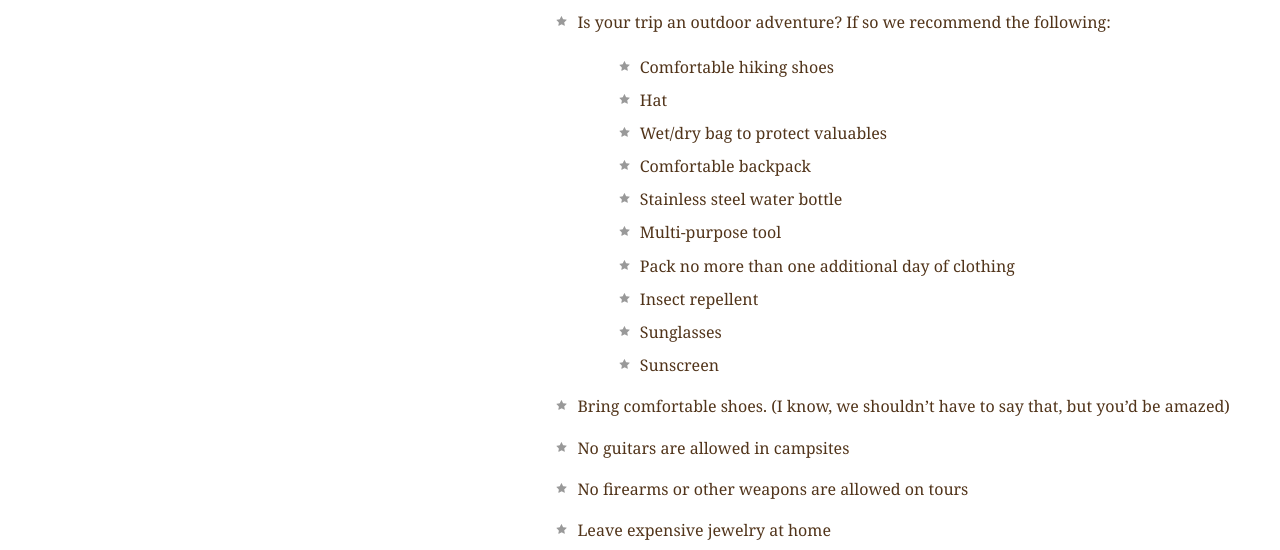
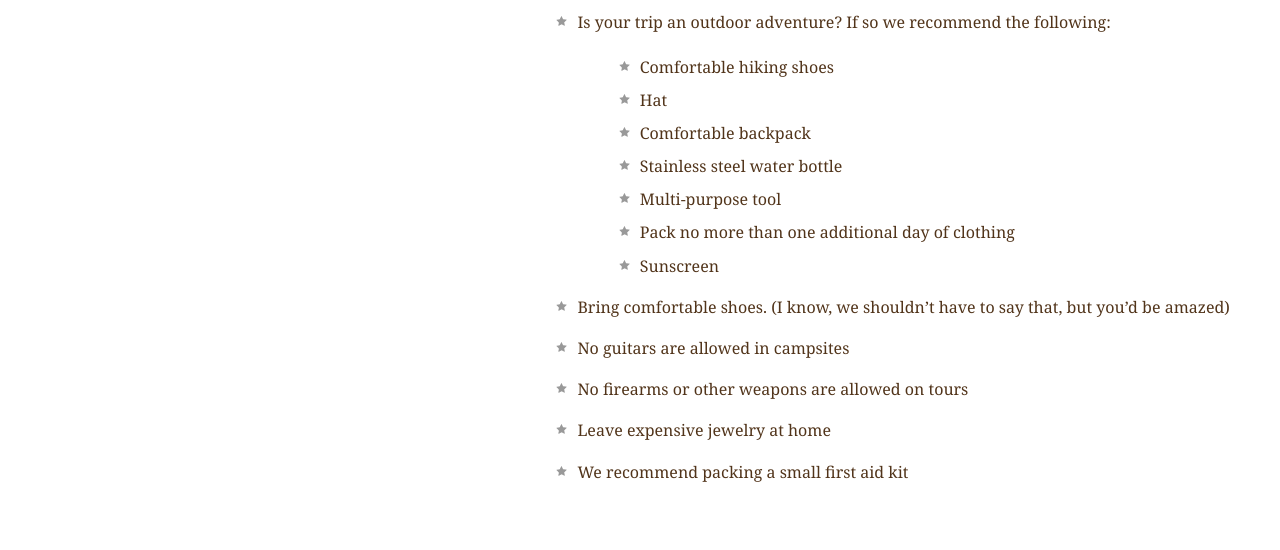
Before and after one commit to Volodymyr-Hulchenko/explore_California, a plain HTML site: page resources.html in a window 1280 px wide. Shown: the part 1980-2530 px from the top of the page. Drawn offline with Linux system fonts and the light colour scheme.

Commit message:
Rearange list

```diff
--- a/resources.html
+++ b/resources.html
@@ -96,13 +96,12 @@
               <ul>
                 <li>Comfortable hiking shoes</li>
                 <li>Hat</li>
-                <li>Wet/dry bag to protect valuables</li>
+
                 <li>Comfortable backpack</li>
                 <li>Stainless steel water bottle</li>
                 <li>Multi-purpose tool</li>
                 <li>Pack no more than one additional day of clothing</li>
-                <li>Insect repellent</li>
-                <li>Sunglasses</li>
+
                 <li>Sunscreen</li>
               </ul>
             </li>
```
